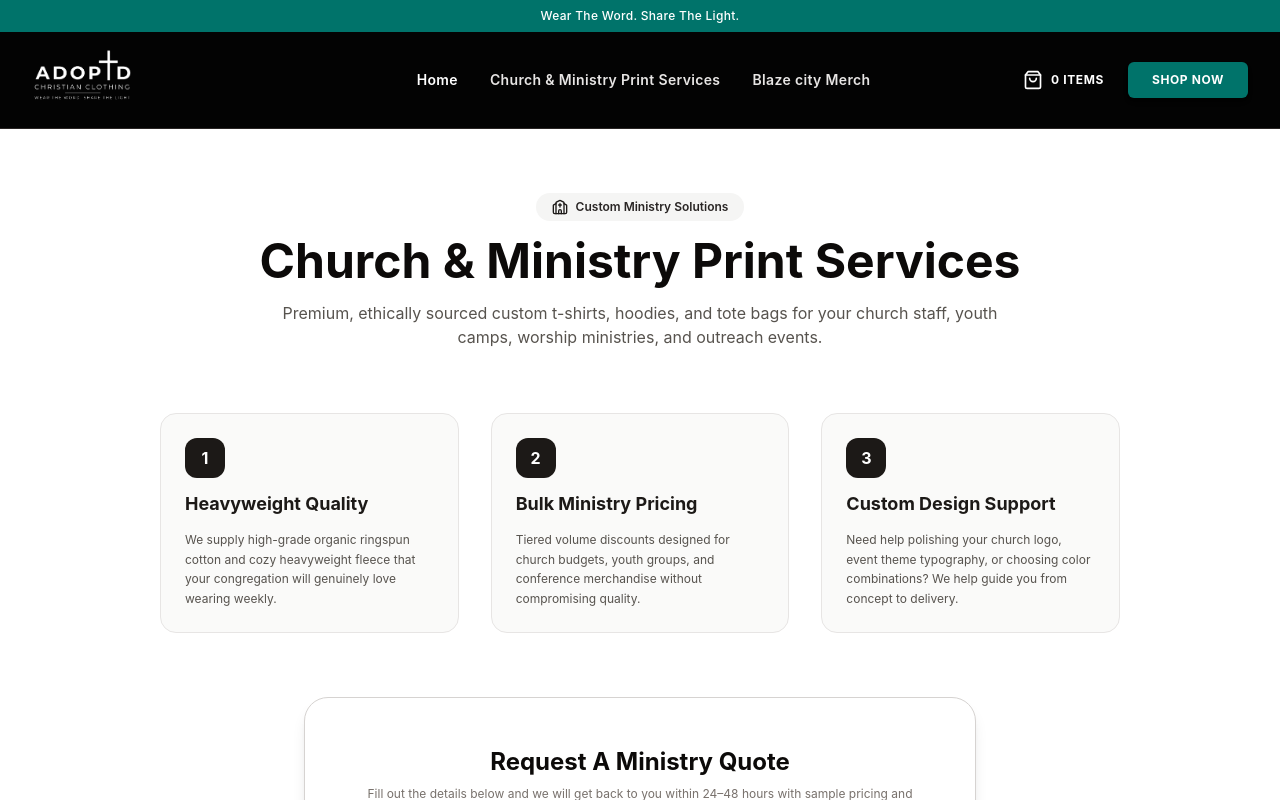
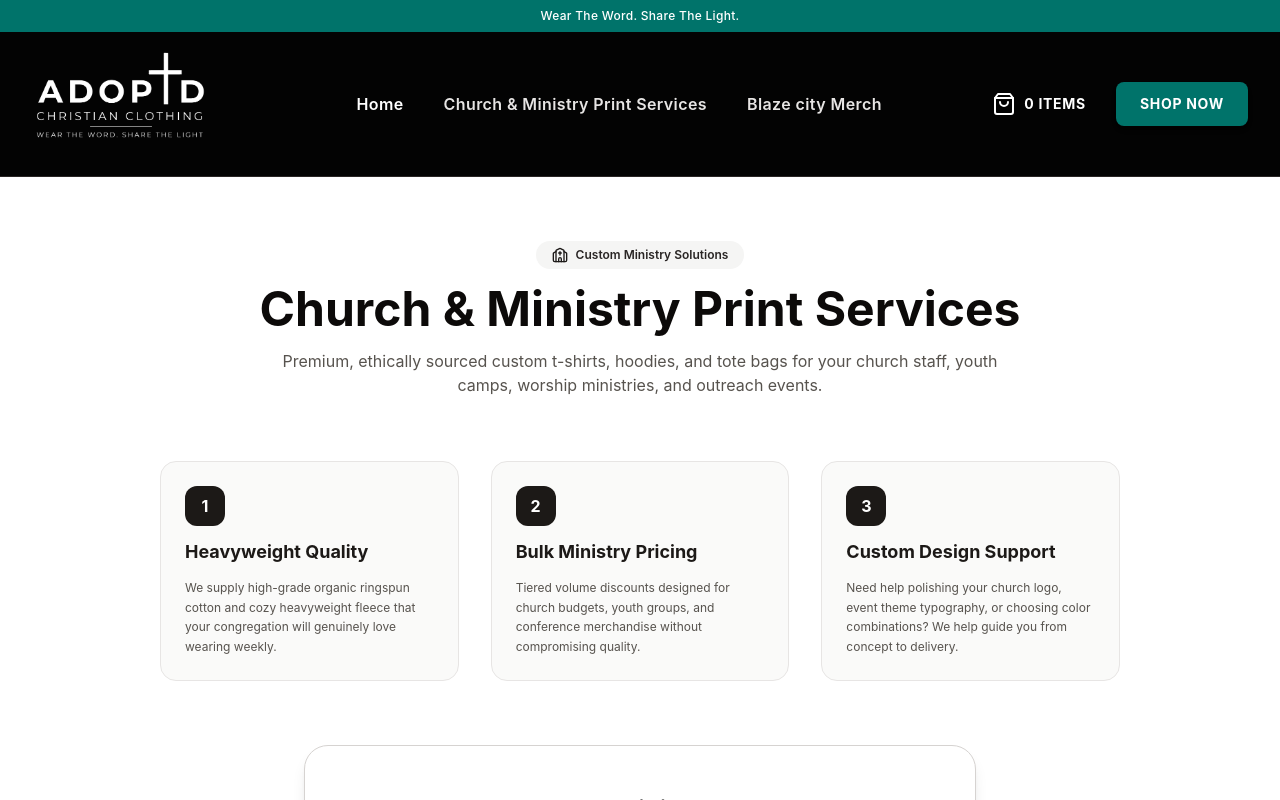
Before and after one commit to adoptd/adoptd-clothing-web, a Next.js app: page /church-print-services in a window 1280 px wide. Shown: the top 800 px of the page. Built offline with nearby package versions, Linux system fonts and the light colour scheme; no server answers.

Commit message:
Increase depth of navbar and enlarge logo proportion to match original site

```diff
--- a/src/components/layout/Navbar.tsx
+++ b/src/components/layout/Navbar.tsx
@@ -32,60 +32,64 @@ export function Navbar({ settings }: NavbarProps) {
       {/* Main Black Header Bar */}
       <div className="bg-[#030303] text-white border-b border-stone-800">
         <div className="max-w-7xl mx-auto px-4 sm:px-6 lg:px-8">
-          <div className="flex items-center justify-between h-24">
+          <div className="flex items-center justify-between h-28 sm:h-32 lg:h-36 py-2">
 
-            {/* Brand Logo - Local Static Image */}
+            {/* Brand Logo - Maximized & Proportionate */}
             <div className="flex-shrink-0 flex items-center">
-              <Link href="/" className="block relative w-48 sm:w-60 h-14 sm:h-16">
+              <Link
+                href="/"
+                className="block relative h-20 sm:h-24 lg:h-28 w-36 sm:w-48 lg:w-56 focus:outline-none transition-transform hover:opacity-95"
+                aria-label="Adoptd Christian Clothing Home"
+              >
                 <Image
                   src="/images/logo.png"
                   alt="Adoptd Christian Clothing Logo"
                   fill
                   priority
                   className="object-contain object-left"
-                  sizes="(max-width: 640px) 200px, 240px"
+                  sizes="(max-width: 640px) 150px, (max-width: 1024px) 200px, 240px"
                 />
               </Link>
             </div>
 
             {/* Desktop Navigation Links */}
-            <nav className="hidden lg:flex items-center space-x-8">
+            <nav className="hidden lg:flex items-center space-x-8 xl:space-x-10">
               <Link
                 href="/"
-                className="text-sm font-semibold tracking-wide text-white hover:text-[#00736a] transition"
+                className="text-sm xl:text-base font-semibold tracking-wide text-white hover:text-[#00736a] transition"
               >
                 Home
               </Link>
               <Link
                 href="/church-print-services"
-                className="text-sm font-semibold tracking-wide text-stone-200 hover:text-[#00736a] transition"
+                className="text-sm xl:text-base font-semibold tracking-wide text-stone-200 hover:text-[#00736a] transition"
               >
                 Church & Ministry Print Services
               </Link>
               <Link
                 href="/shop"
-                className="text-sm font-semibold tracking-wide text-stone-200 hover:text-[#00736a] transition"
+                className="text-sm xl:text-base font-semibold tracking-wide text-stone-200 hover:text-[#00736a] transition"
               >
                 Blaze city Merch
               </Link>
             </nav>
 
             {/* Right Header: Cart button & Shop Now Button */}
-            <div className="flex items-center space-x-4">
+            <div className="flex items-center space-x-3 sm:space-x-5">
               <button
                 onClick={openCart}
-                className="relative p-2 text-white hover:text-[#00736a] transition flex items-center space-x-2"
+                className="relative p-2.5 text-white hover:text-[#00736a] transition flex items-center space-x-2 rounded-lg hover:bg-stone-900/80"
                 aria-label="View shopping cart"
               >
-                <ShoppingBag className="w-5 h-5 text-white" />
-                <span className="text-xs font-bold uppercase tracking-wider text-white">
+                <ShoppingBag className="w-6 h-6 text-white" />
+                <span className="text-xs sm:text-sm font-bold uppercase tracking-wider text-white">
                   {hasMounted && totalItems > 0 ? `${totalItems} Items` : '0 Items'}
                 </span>
               </button>
 
               <Link
                 href="/shop"
-                className="hidden sm:inline-flex items-center justify-center px-6 py-2.5 bg-[#00736a] text-white text-xs font-bold uppercase tracking-wider rounded-md hover:bg-[#005c55] transition shadow-md"
+                className="hidden sm:inline-flex items-center justify-center px-6 py-3 bg-[#00736a] text-white text-xs sm:text-sm font-bold uppercase tracking-wider rounded-lg hover:bg-[#005c55] transition shadow-md"
               >
                 Shop Now
               </Link>
@@ -94,10 +98,10 @@ export function Navbar({ settings }: NavbarProps) {
               <div className="flex lg:hidden">
                 <button
                   onClick={() => setMobileMenuOpen(!mobileMenuOpen)}
-                  className="p-2 text-white"
+                  className="p-2 text-white hover:text-[#00736a] transition"
                   aria-label="Toggle menu"
                 >
-                  {mobileMenuOpen ? <X className="w-6 h-6" /> : <Menu className="w-6 h-6" />}
+                  {mobileMenuOpen ? <X className="w-7 h-7" /> : <Menu className="w-7 h-7" />}
                 </button>
               </div>
             </div>
```
